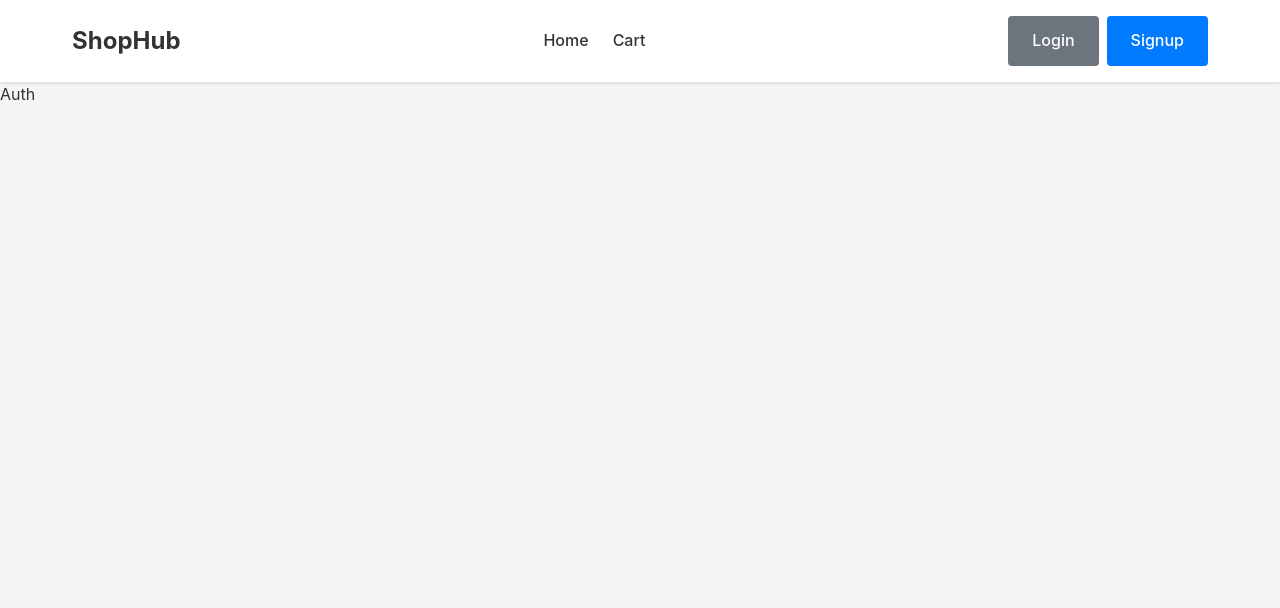
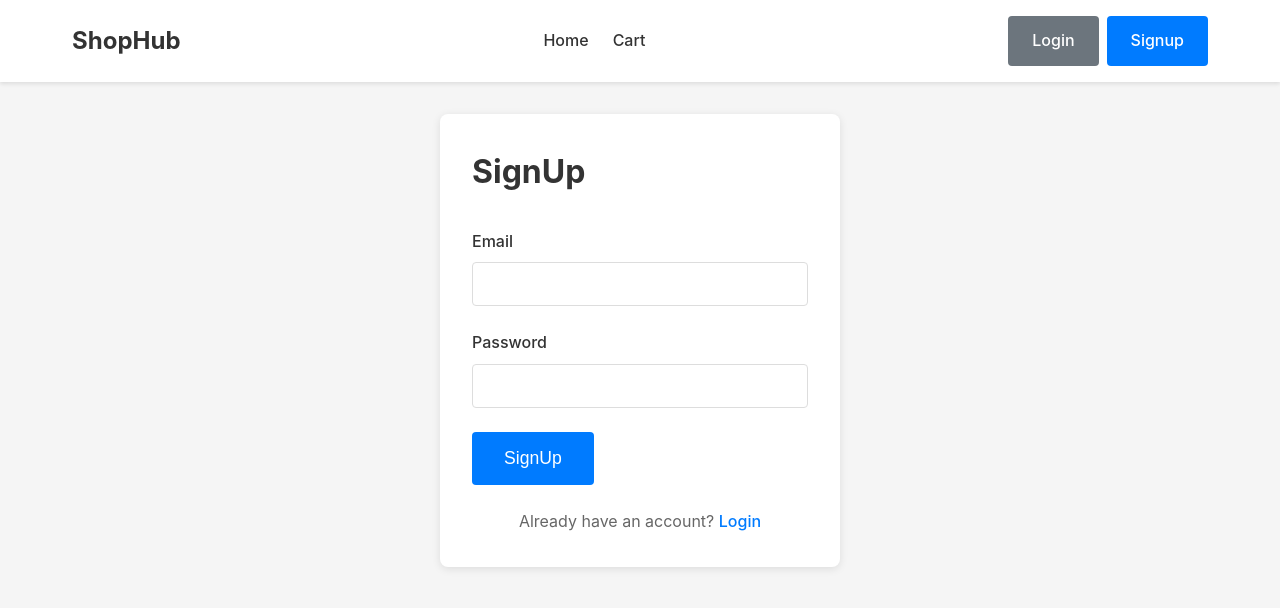
Before and after one commit to BarkerBrian-FS/ReactRefresher, a React (Vite) app: page /auth in a window 1280 px wide. Shown: the top 608 px of the page. Built offline with nearby package versions, Linux system fonts and the light colour scheme.

Commit message:
working on login and signup page

```diff
--- a/src/pages/Auth.jsx
+++ b/src/pages/Auth.jsx
@@ -1,5 +1,56 @@
+import { useState } from "react";
+
 const Auth = () => {
-  return <div>Auth</div>;
+  const [mode, setMode] = useState("signup");
+  return (
+    <div className="page">
+      <div className="container">
+        <div className="auth-container">
+          <h1 className="page-title">
+            {mode === "signup" ? "SignUp" : "Login"}
+          </h1>
+          <form className="auth-form">
+            <div className="form-group">
+              <label className="form-label" htmlFor="email">
+                Email
+              </label>
+              <input className="form-input" type="email" id="email"></input>
+            </div>
+            <div className="form-group">
+              <label className="form-label" htmlFor="password">
+                Password
+              </label>
+              <input
+                className="form-input"
+                type="password"
+                id="password"
+              ></input>
+            </div>
+            <button type="submit" className="btn btn-primary btn-large">
+              {mode === "signup" ? "SignUp" : "Login"}
+            </button>
+          </form>
+          <div className="auth-switch">
+            {mode === "signup" ? (
+              <p>
+                Already have an account?{" "}
+                <span className="auth-link" onClick={() => setMode("login")}>
+                  Login
+                </span>
+              </p>
+            ) : (
+              <p>
+                Dont have an account?{" "}
+                <span className="auth-link" onClick={() => setMode("signup")}>
+                  Signup
+                </span>
+              </p>
+            )}
+          </div>
+        </div>
+      </div>
+    </div>
+  );
 };
 
 export default Auth;
```
